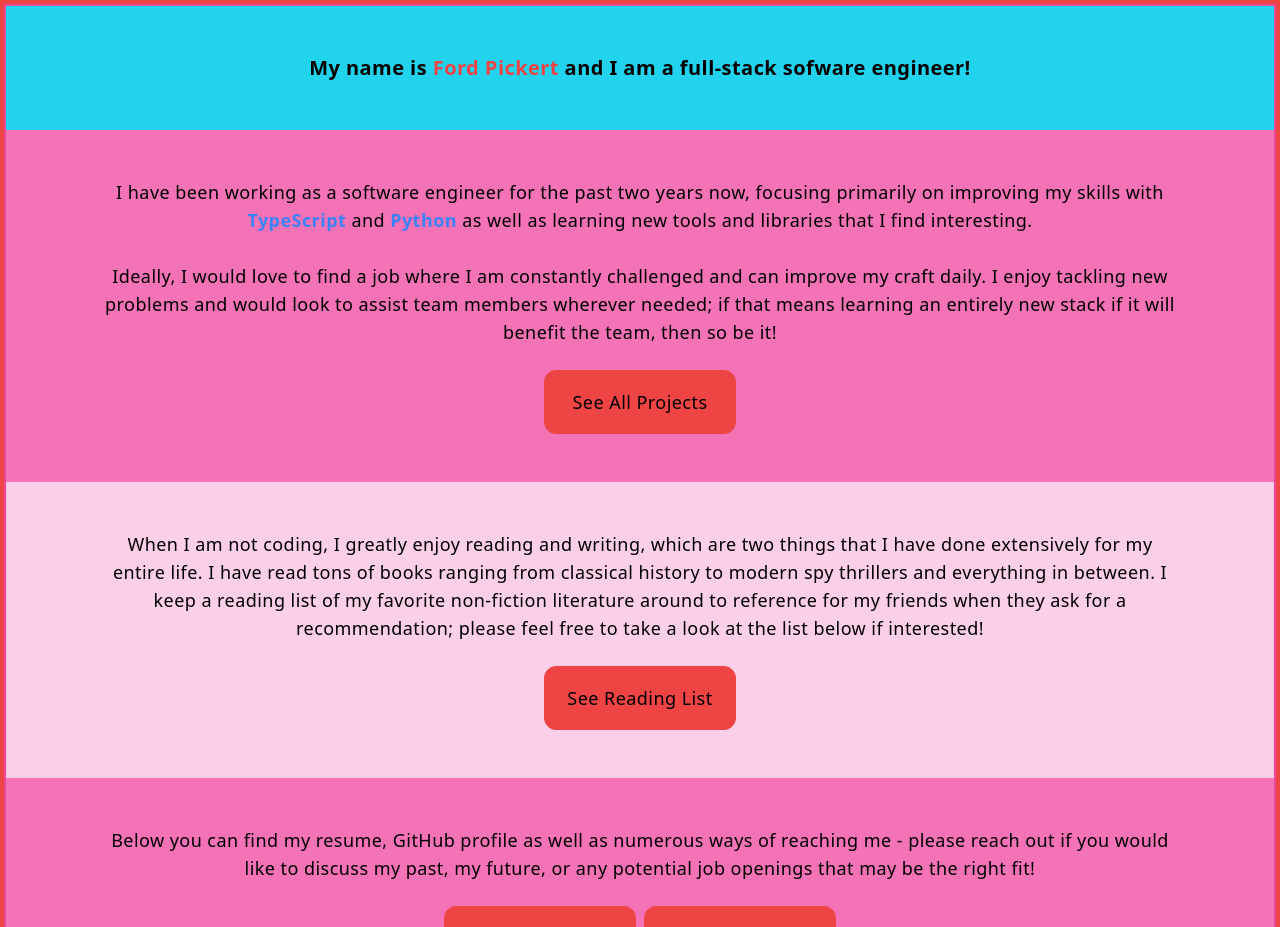
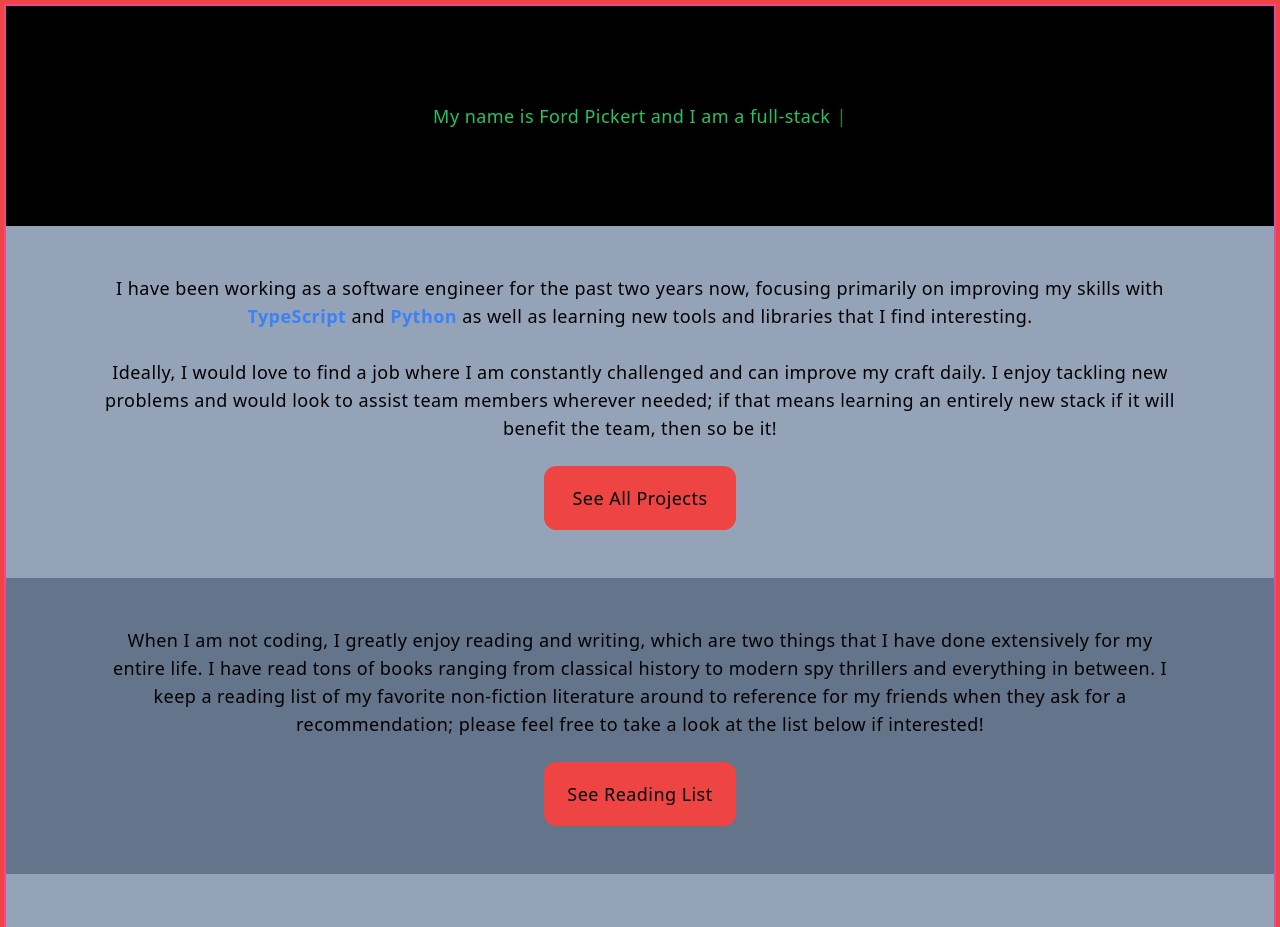
Before and after one commit to fordpic/personal-site, a Next.js app: page / in a window 1280 px wide. Shown: the part 76-1003 px from the top of the page. Built offline with nearby package versions, Linux system fonts and the light colour scheme.

Commit message:
terminal intro functional

```diff
--- a/package.json
+++ b/package.json
@@ -19,7 +19,8 @@
     "react": "18.2.0",
     "react-dom": "18.2.0",
     "react-feather": "^2.0.10",
-    "typescript": "5.0.2"
+    "typescript": "5.0.2",
+    "typewriter-effect": "^2.19.0"
   },
   "devDependencies": {
     "autoprefixer": "^10.4.14",
--- a/src/pages/components/Content.tsx
+++ b/src/pages/components/Content.tsx
@@ -1,16 +1,27 @@
 import { useRouter } from 'next/router';
+import Typewriter from 'typewriter-effect';
 
 export default function Content() {
 	const router = useRouter();
 
 	return (
 		<div className='flex flex-col text-center text-lg justify-evenly min-h-screen tracking-wide border-2 border-pink-500'>
-			<p className='p-12 text-xl font-bold'>
-				My name is <span className='text-red-500 font-bold'>Ford Pickert</span>{' '}
-				and I am a full-stack sofware engineer!
-			</p>
+			<div className='text-green-500 p-24'>
+				<Typewriter
+					options={{
+						strings: [
+							'My name is Ford Pickert and I am a full-stack sofware engineer!',
+						],
+						autoStart: true,
+						delay: 100,
+						// @ts-ignore
+						pauseFor: 4000,
+						loop: true,
+					}}
+				/>
+			</div>
 
-			<p className='p-12 px-24 bg-pink-400'>
+			<p className='p-12 px-24 bg-slate-400'>
 				I have been working as a software engineer for the past two years now,
 				focusing primarily on improving my skills with{' '}
 				<span className='text-blue-500 font-bold'>TypeScript</span> and{' '}
@@ -30,7 +41,7 @@ export default function Content() {
 				</button>
 			</p>
 
-			<p className='p-12 px-24 bg-pink-200'>
+			<p className='p-12 px-24 bg-slate-500'>
 				When I am not coding, I greatly enjoy reading and writing, which are two
 				things that I have done extensively for my entire life. I have read tons
 				of books ranging from classical history to modern spy thrillers and
@@ -46,7 +57,7 @@ export default function Content() {
 				</button>
 			</p>
 
-			<p className='p-12 px-24 bg-pink-400'>
+			<p className='p-12 px-24 bg-slate-400'>
 				Below you can find my resume, GitHub profile as well as numerous ways of
 				reaching me - please reach out if you would like to discuss my past, my
 				future, or any potential job openings that may be the right fit!
--- a/src/pages/components/Footer.tsx
+++ b/src/pages/components/Footer.tsx
@@ -2,13 +2,13 @@ import { Linkedin, GitHub, Mail } from 'react-feather';
 
 export default function Footer() {
 	return (
-		<footer className='text-center justify-center space-x-4 py-2 flex bg-slate-400'>
+		<footer className='text-center justify-center space-x-4 py-2 flex bg-slate-600'>
 			{/* GitHub */}
 			<div>
 				<a
 					href='https://github.com/fordpic'
 					target='_blank'
-					className='hover:text-cyan-500'>
+					className='hover:text-red-500'>
 					<GitHub size={20} />
 				</a>
 			</div>
@@ -18,7 +18,7 @@ export default function Footer() {
 				<a
 					href='mailto:fordpickert@gmail.com'
 					target='_blank'
-					className='hover:text-cyan-500'>
+					className='hover:text-red-500'>
 					<Mail size={20} />
 				</a>
 			</div>
@@ -28,7 +28,7 @@ export default function Footer() {
 				<a
 					href='https://www.linkedin.com/in/fordpickert/'
 					target='_blank'
-					className='hover:text-cyan-500'>
+					className='hover:text-red-500'>
 					<Linkedin size={20} />
 				</a>
 			</div>
--- a/src/pages/components/Layout.tsx
+++ b/src/pages/components/Layout.tsx
@@ -4,7 +4,7 @@ type LayoutProps = {
 
 export default function Layout(props: LayoutProps) {
 	return (
-		<div className='border-4 border-red-500 min-h-screen mx-auto bg-cyan-400'>
+		<div className='border-4 border-red-500 min-h-screen mx-auto bg-black'>
 			{props.children}
 		</div>
 	);
```
Also changed, not shown: 1 other file (tests, documents, lock files or other folders).
